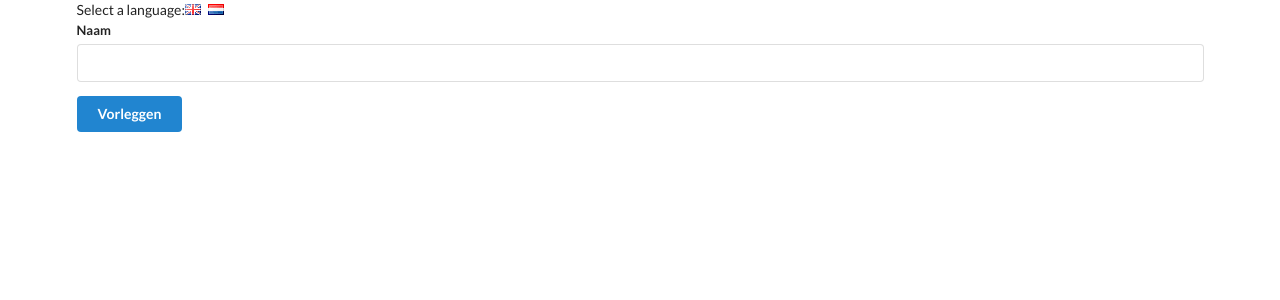
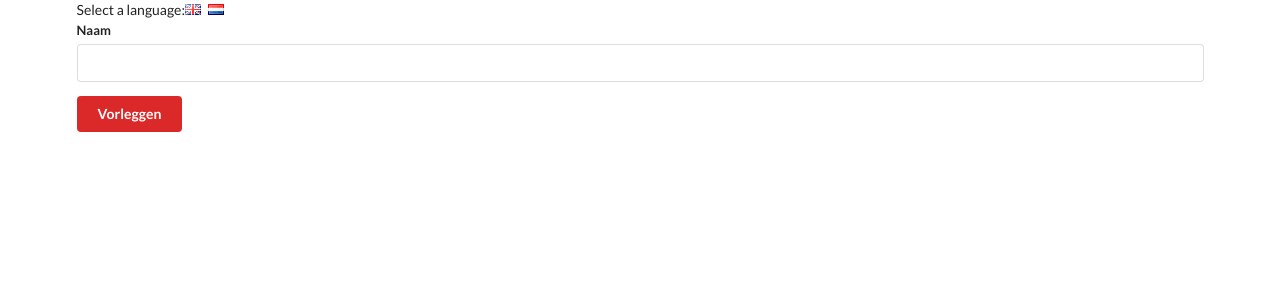
Before and after one commit to abcattell91/translate, a React (Create React App) app: page / in a window 1280 px wide. Shown: the top 300 px of the page. Built offline with nearby package versions, Linux system fonts and the light colour scheme.

Commit message:
Added Color Context

```diff
--- a/src/components/App.js
+++ b/src/components/App.js
@@ -1,6 +1,7 @@
 import React from "react";
 import UserCreate from './UserCreate'
 import LanguageContext from '../contexts/LanguageContext';
+import ColorContext from "../contexts/ColorContext";
 
 class App extends React.Component {
   state = { language: "english " };
@@ -17,9 +18,11 @@
           <i className="flag uk" onClick={() => this.onLanguageChange('english')} />
           <i className="flag nl" onClick={() => this.onLanguageChange('dutch')} />
         </div>
-        <LanguageContext.Provider value={this.state.language}>
-          <UserCreate />
-        </LanguageContext.Provider>
+        <ColorContext.Provider value="red">
+          <LanguageContext.Provider value={this.state.language}>
+            <UserCreate />
+          </LanguageContext.Provider>
+        </ColorContext.Provider>
       </div>
     )
   }
--- a/src/components/Button.js
+++ b/src/components/Button.js
@@ -1,5 +1,6 @@
 import React from 'react';
 import LanguageContext from '../contexts/LanguageContext'
+import ColorContext from '../contexts/ColorContext';
 
 class Button extends React.Component {
   renderSubmit(value) {
@@ -9,14 +10,21 @@
   // this is how to hook up a context object to a class component
   // static adds a property to the class itself
   // Button.contextType = LanguageContext
+  renderButton(color) {
+    return (
+    <button className={`ui button ${color}`}>
+      <LanguageContext.Consumer>
+        {(value) => this.renderSubmit(value) }
+      </LanguageContext.Consumer>
+    </button>
+    )
+  }
+
   render () {
     return (
-      <button className="ui button primary">
-      {/* consumer always gets one child/consumer */}
-        <LanguageContext.Consumer>
-          {(value) => this.renderSubmit(value) }
-        </LanguageContext.Consumer>
-      </button>
+      <ColorContext.Consumer>
+        {color => this.renderButton(color)}
+      </ColorContext.Consumer>
     )
   };
 };
--- /dev/null
+++ b/src/contexts/ColorContext.js
@@ -0,0 +1,3 @@
+import React from 'react';
+
+export default React.createContext(); // default selected language or default 'value'
```
